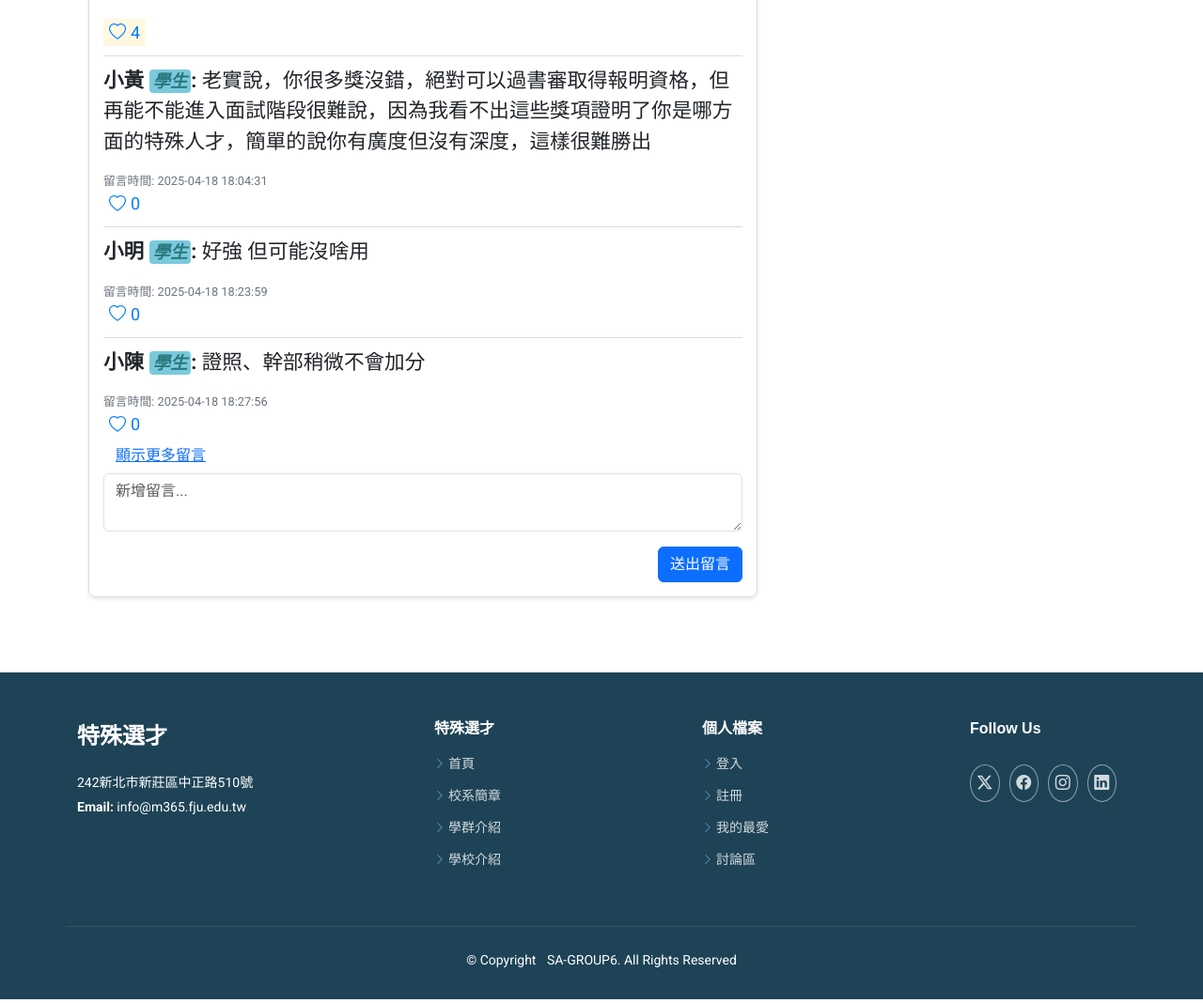
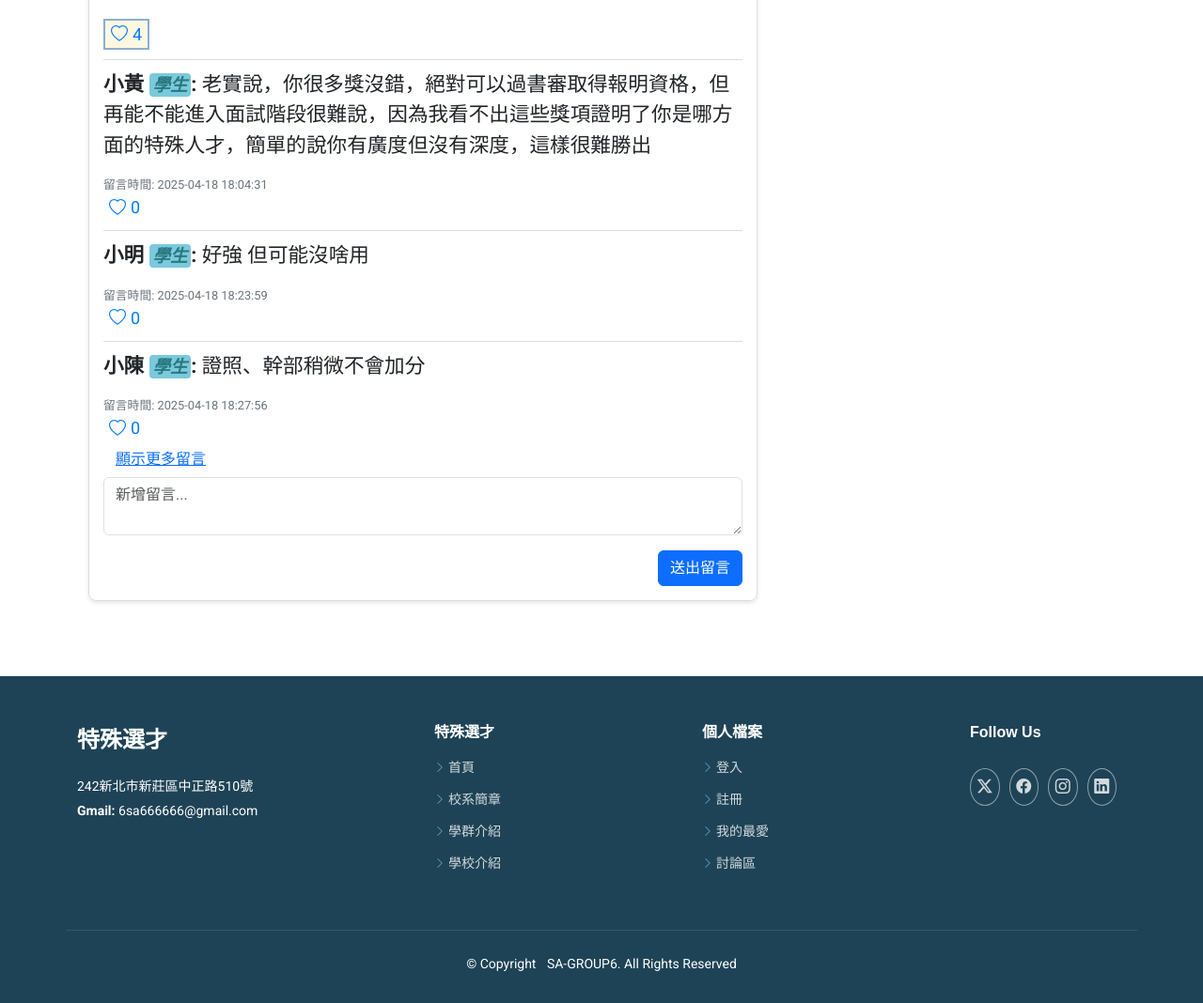
Before and after one commit to yuchansun/6SA, a PHP site: page /blog-details.php?page=1&highlight_id=8 in a window 1280 px wide. Shown: the part 3963-5031 px from the top of the page at 94% size. Run offline with PHP 8.4, Linux system fonts and the light colour scheme; a user stored in the database is signed in; data comes from the database, SQL or seed files in the repository; data that the repository does not hold is empty.

Commit message:
熱門文章滾動修正

```diff
--- a/Moderna/blog-details.php
+++ b/Moderna/blog-details.php
@@ -314,32 +314,38 @@ document.addEventListener('DOMContentLoaded', function() {
 });
 </script>
 
-<!-- 自動捲動並加上黃色邊框與背景 -->
+<!-- 捲動-->
 <script>
 document.addEventListener('DOMContentLoaded', function () {
   const params = new URLSearchParams(window.location.search);
   const highlightId = params.get('highlight_id');
+
   if (highlightId) {
-    const target = document.querySelector('[data-post-id="' + highlightId + '"]');
-    if (target) {
-      // ➤ 計算位置並手動捲動，加上 offset 以避開 header
-      const yOffset = -370; // ← 這裡調整 header 高度，建議先設 100~120
-      const y = target.getBoundingClientRect().top + window.pageYOffset + yOffset;
-      window.scrollTo({ top: y, behavior: 'smooth' });
+    const interval = setInterval(() => {
+      const target = document.querySelector('[data-post-id="' + highlightId + '"]');
+      if (target) {
+        const yOffset = -370; // 如果有固定導覽列，可調整這個值
+        const y = target.getBoundingClientRect().top + window.pageYOffset + yOffset;
+        window.scrollTo({ top: y, behavior: 'smooth' });
+        target.classList.add('highlighted-post');
+        clearInterval(interval);
+      }
+    }, 200);
 
-      // ➤ 加上高亮樣式
-      target.classList.add('highlighted-post');
-    }
+    // 最多等 3 秒
+    setTimeout(() => clearInterval(interval), 3000);
   }
 });
 </script>
 
+
 <style>
 .highlighted-post {
-  border: 2px solidrgb(140, 174, 213) !important;
+  border: 2px solid rgb(140, 174, 213) !important;
   background-color: #fff8e1 !important;
   transition: all 0.5s ease;
 }
+
 
 .role {
   font-style: italic;
--- a/Moderna/footer.php
+++ b/Moderna/footer.php
@@ -20,14 +20,14 @@
     <div class="container footer-top">
       <div class="row gy-4">
         <div class="col-lg-3 col-md-6 footer-about">
-          <a href="index.html" class="d-flex align-items-center">
+          <a href="index.php" class="d-flex align-items-center">
             <span class="sitename">特殊選才</span>
           </a>
           <div class="footer-contact pt-3">
             <p></p>
             <p>242新北市新莊區中正路510號</p>
             <!-- <p class="mt-3"><strong>Phone:</strong> <span>+1 5589 55488 55</span></p> -->
-            <p><strong>Email:</strong> <span>info@m365.fju.edu.tw</span></p>
+            <p><strong>Gmail:</strong> <span>6sa666666@gmail.com</span></p>
           </div>
         </div>
         <div class="col-lg-1">
```
Also changed, not shown: Moderna/index.php (+14 -1 lines).
